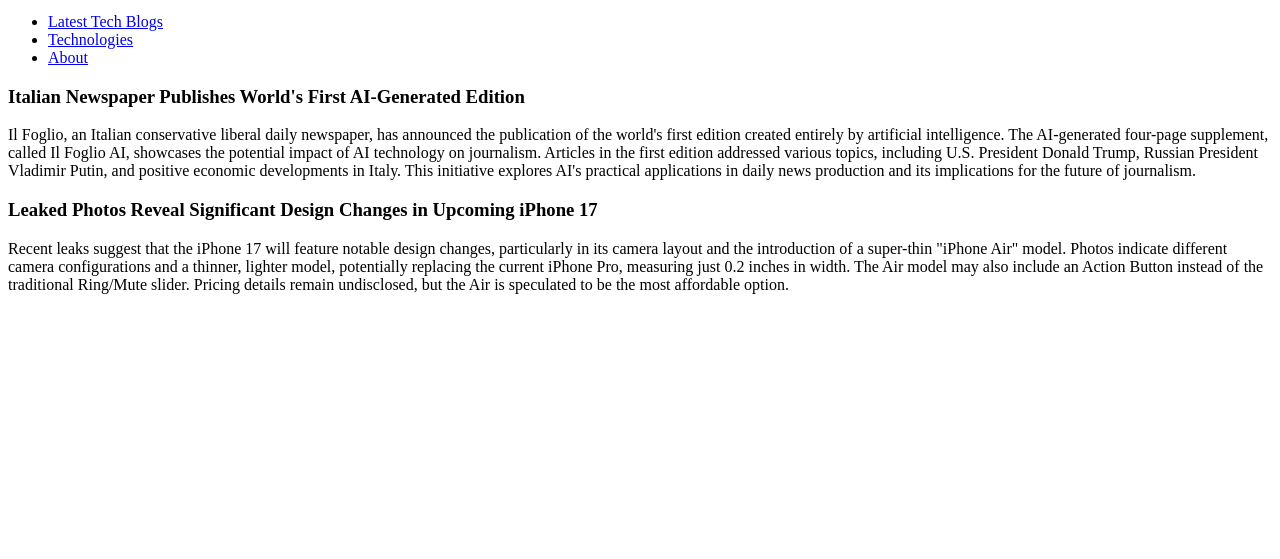
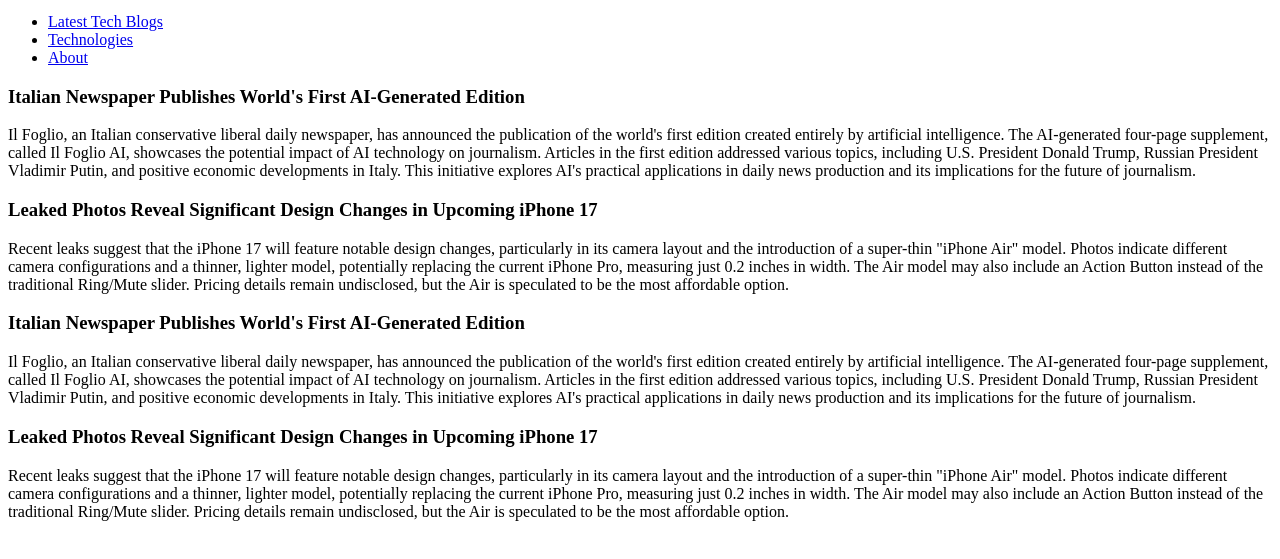
Before and after one commit to Mohapatra-Priyambada/tech-blog, a plain HTML site: page index.html in a window 1280 px wide. Shown: the part 101-660 px from the top of the page. Drawn offline with Linux system fonts and the light colour scheme.

Commit message:
content added in index file

```diff
--- a/index.html
+++ b/index.html
@@ -28,7 +28,16 @@
             <p>Recent leaks suggest that the iPhone 17 will feature notable design changes, particularly in its camera layout and the introduction of a super-thin "iPhone Air" model. Photos indicate different camera configurations and a thinner, lighter model, potentially replacing the current iPhone Pro, measuring just 0.2 inches in width. The Air model may also include an Action Button instead of the traditional Ring/Mute slider. Pricing details remain undisclosed, but the Air is speculated to be the most affordable option.</p>
         </article>
      </section>
-
+     <section >
+        <article>
+            <h3> Italian Newspaper Publishes World's First AI-Generated Edition</h3>
+            <p>Il Foglio, an Italian conservative liberal daily newspaper, has announced the publication of the world's first edition created entirely by artificial intelligence. The AI-generated four-page supplement, called Il Foglio AI, showcases the potential impact of AI technology on journalism. Articles in the first edition addressed various topics, including U.S. President Donald Trump, Russian President Vladimir Putin, and positive economic developments in Italy. This initiative explores AI's practical applications in daily news production and its implications for the future of journalism.</p>
+        </article>
+        <article>
+            <h3> Leaked Photos Reveal Significant Design Changes in Upcoming iPhone 17</h3>
+            <p>Recent leaks suggest that the iPhone 17 will feature notable design changes, particularly in its camera layout and the introduction of a super-thin "iPhone Air" model. Photos indicate different camera configurations and a thinner, lighter model, potentially replacing the current iPhone Pro, measuring just 0.2 inches in width. The Air model may also include an Action Button instead of the traditional Ring/Mute slider. Pricing details remain undisclosed, but the Air is speculated to be the most affordable option.</p>
+        </article>
+     </section>
     </main>
 
 </body>
```
